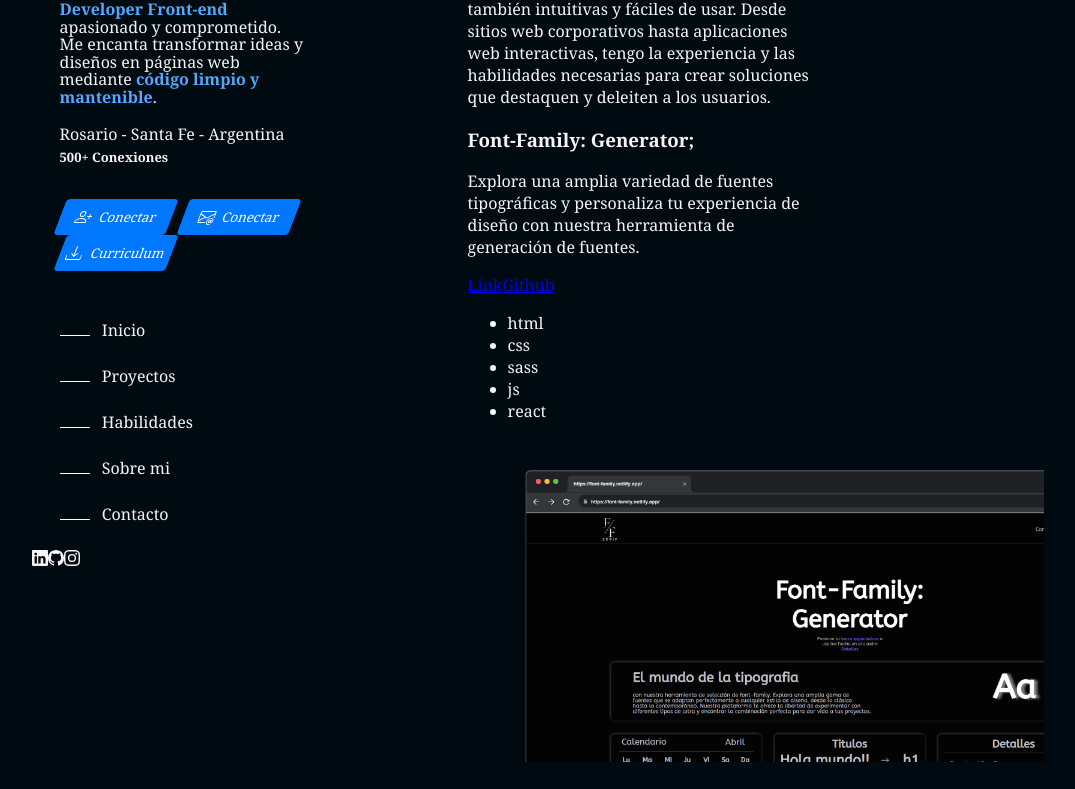
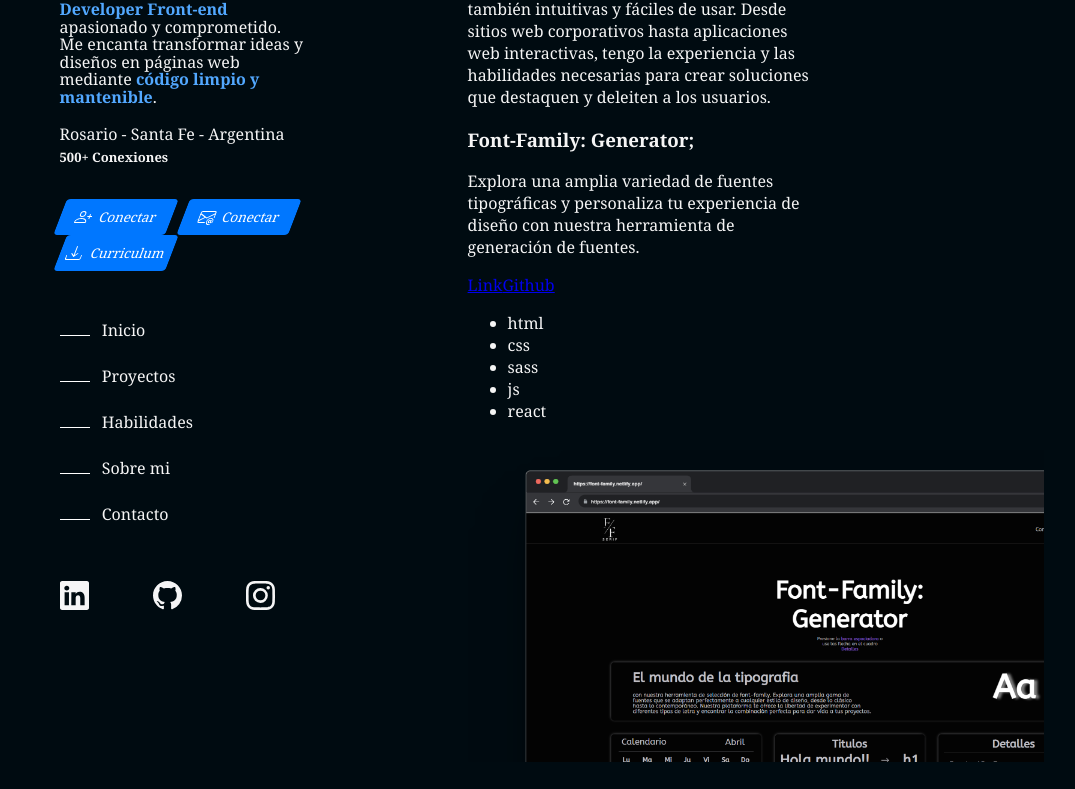
Before and after one commit to stivcode21/Colaboracion-Portafolio, a React (Vite) app: page / in a window 1280 px wide. Shown: the part 408-1197 px from the top of the page, without its empty margins (102-1177 px from the left). Built offline with nearby package versions, Linux system fonts and the light colour scheme.

Commit message:
siguiendo con los estilos css

```diff
--- a/src/components/header/header.scss
+++ b/src/components/header/header.scss
@@ -14,7 +14,7 @@
       cursor: pointer;
 
       &:hover {
-        color: #0066cc;
+        color: #52a8ff;
         transition: all 0.2s ease-in-out;
       }
     }
--- a/src/components/presentacion/Botones.jsx
+++ b/src/components/presentacion/Botones.jsx
@@ -3,6 +3,7 @@ export const Botones = () => {
   return (
     <>
       <div className="botones">
+        <a href="https://www.linkedin.com/in/alanribeca13/" target="_blank">
           <button className="btnContacto">
             <span className="btnContent">
               <svg
@@ -22,6 +23,11 @@ export const Botones = () => {
               <span>Conectar</span>
             </span>
           </button>
+        </a>
+        <a
+          href="mailto:alanribeca2003@gmail.com?subject=Trabajo&body=Hola Alan soy..."
+          target="_blank"
+        >
           <button className="btnContacto">
             <span className="btnContent">
               <svg
@@ -38,6 +44,8 @@ export const Botones = () => {
               <span>Conectar</span>
             </span>
           </button>
+        </a>
+        <a>
           <button className="btnContacto">
             <span className="btnContent">
               <svg
@@ -54,6 +62,7 @@ export const Botones = () => {
               <span>Curriculum</span>
             </span>
           </button>
+        </a>
       </div>
     </>
   );
--- a/src/components/presentacion/Iconos.jsx
+++ b/src/components/presentacion/Iconos.jsx
@@ -1,39 +1,55 @@
 export const Iconos = () => {
   return (
-    <div>
+    <div className="redes">
+      <a
+        href="https://www.linkedin.com/in/alanribeca13/"
+        target="_blank"
+        className="enlace"
+      >
         <svg
           xmlns="http://www.w3.org/2000/svg"
-        width="16"
-        height="16"
+          width="29"
+          height="29"
           fill="currentColor"
-        className="linkedin"
+          className="logoRed linkedin"
           viewBox="0 0 16 16"
         >
           <path d="M0 1.146C0 .513.526 0 1.175 0h13.65C15.474 0 16 .513 16 1.146v13.708c0 .633-.526 1.146-1.175 1.146H1.175C.526 16 0 15.487 0 14.854zm4.943 12.248V6.169H2.542v7.225zm-1.2-8.212c.837 0 1.358-.554 1.358-1.248-.015-.709-.52-1.248-1.342-1.248S2.4 3.226 2.4 3.934c0 .694.521 1.248 1.327 1.248zm4.908 8.212V9.359c0-.216.016-.432.08-.586.173-.431.568-.878 1.232-.878.869 0 1.216.662 1.216 1.634v3.865h2.401V9.25c0-2.22-1.184-3.252-2.764-3.252-1.274 0-1.845.7-2.165 1.193v.025h-.016l.016-.025V6.169h-2.4c.03.678 0 7.225 0 7.225z" />
         </svg>
+      </a>
 
+      <a
+        href="https://github.com/Alan-Ribeca"
+        target="_blank"
+        className="enlace"
+      >
         <svg
           xmlns="http://www.w3.org/2000/svg"
-        width="16"
-        height="16"
+          width="29"
+          height="29"
           fill="currentColor"
-        className="github"
+          className="logoRed github"
           viewBox="0 0 16 16"
         >
           <path d="M8 0C3.58 0 0 3.58 0 8c0 3.54 2.29 6.53 5.47 7.59.4.07.55-.17.55-.38 0-.19-.01-.82-.01-1.49-2.01.37-2.53-.49-2.69-.94-.09-.23-.48-.94-.82-1.13-.28-.15-.68-.52-.01-.53.63-.01 1.08.58 1.23.82.72 1.21 1.87.87 2.33.66.07-.52.28-.87.51-1.07-1.78-.2-3.64-.89-3.64-3.95 0-.87.31-1.59.82-2.15-.08-.2-.36-1.02.08-2.12 0 0 .67-.21 2.2.82.64-.18 1.32-.27 2-.27s1.36.09 2 .27c1.53-1.04 2.2-.82 2.2-.82.44 1.1.16 1.92.08 2.12.51.56.82 1.27.82 2.15 0 3.07-1.87 3.75-3.65 3.95.29.25.54.73.54 1.48 0 1.07-.01 1.93-.01 2.2 0 .21.15.46.55.38A8.01 8.01 0 0 0 16 8c0-4.42-3.58-8-8-8" />
         </svg>
-
+      </a>
+      <a
+        href="https://www.instagram.com/alann_13/"
+        target="_blank"
+        className="enlace"
+      >
         <svg
           xmlns="http://www.w3.org/2000/svg"
-        width="16"
-        height="16"
+          width="29"
+          height="29"
           fill="currentColor"
-        className="instagram"
+          className="logoRed insta"
           viewBox="0 0 16 16"
         >
           <path d="M8 0C5.829 0 5.556.01 4.703.048 3.85.088 3.269.222 2.76.42a3.9 3.9 0 0 0-1.417.923A3.9 3.9 0 0 0 .42 2.76C.222 3.268.087 3.85.048 4.7.01 5.555 0 5.827 0 8.001c0 2.172.01 2.444.048 3.297.04.852.174 1.433.372 1.942.205.526.478.972.923 1.417.444.445.89.719 1.416.923.51.198 1.09.333 1.942.372C5.555 15.99 5.827 16 8 16s2.444-.01 3.298-.048c.851-.04 1.434-.174 1.943-.372a3.9 3.9 0 0 0 1.416-.923c.445-.445.718-.891.923-1.417.197-.509.332-1.09.372-1.942C15.99 10.445 16 10.173 16 8s-.01-2.445-.048-3.299c-.04-.851-.175-1.433-.372-1.941a3.9 3.9 0 0 0-.923-1.417A3.9 3.9 0 0 0 13.24.42c-.51-.198-1.092-.333-1.943-.372C10.443.01 10.172 0 7.998 0zm-.717 1.442h.718c2.136 0 2.389.007 3.232.046.78.035 1.204.166 1.486.275.373.145.64.319.92.599s.453.546.598.92c.11.281.24.705.275 1.485.039.843.047 1.096.047 3.231s-.008 2.389-.047 3.232c-.035.78-.166 1.203-.275 1.485a2.5 2.5 0 0 1-.599.919c-.28.28-.546.453-.92.598-.28.11-.704.24-1.485.276-.843.038-1.096.047-3.232.047s-2.39-.009-3.233-.047c-.78-.036-1.203-.166-1.485-.276a2.5 2.5 0 0 1-.92-.598 2.5 2.5 0 0 1-.6-.92c-.109-.281-.24-.705-.275-1.485-.038-.843-.046-1.096-.046-3.233s.008-2.388.046-3.231c.036-.78.166-1.204.276-1.486.145-.373.319-.64.599-.92s.546-.453.92-.598c.282-.11.705-.24 1.485-.276.738-.034 1.024-.044 2.515-.045zm4.988 1.328a.96.96 0 1 0 0 1.92.96.96 0 0 0 0-1.92m-4.27 1.122a4.109 4.109 0 1 0 0 8.217 4.109 4.109 0 0 0 0-8.217m0 1.441a2.667 2.667 0 1 1 0 5.334 2.667 2.667 0 0 1 0-5.334" />
         </svg>
-
+      </a>
     </div>
   );
 };
--- a/src/components/presentacion/presentacion.scss
+++ b/src/components/presentacion/presentacion.scss
@@ -62,10 +62,51 @@
         margin-bottom: 1.5rem;
 
         .lineaMarcadora {
-            border-bottom: 1px solid rgb(255, 255, 255);
-            width: 30px;
-            display: inline-block;
-            margin-right: 0.5em;
+          border-bottom: 1px solid rgb(255, 255, 255);
+          width: 30px;
+          display: inline-block;
+          margin-right: 0.5em;
+        }
+      }
+    }
+  }
+
+  .redes {
+    margin: 3.5rem 0 0 1.7rem;
+
+    .enlace {
+      text-decoration: none;
+      color: inherit;
+    }
+
+    .logoRed {
+      border-radius: 1px;
+      margin-right: 4rem;
+      position: relative;
+
+
+      &.linkedin {
+
+        &:hover {
+          cursor: pointer;
+          color: #0077b5;
+          transition: all 0.5s ease-in-out;
+        }
+      }
+
+      &.github {
+        &:hover {
+          cursor: pointer;
+          color: #333;
+          transition: all 0.5s ease-in-out;
+        }
+      }
+
+      &.insta {
+        &:hover {
+          cursor: pointer;
+          color: #833ab4;
+          transition: all 0.5s ease-in-out;
         }
       }
     }
```
Lines whose indentation alone changed are shown as unchanged.
